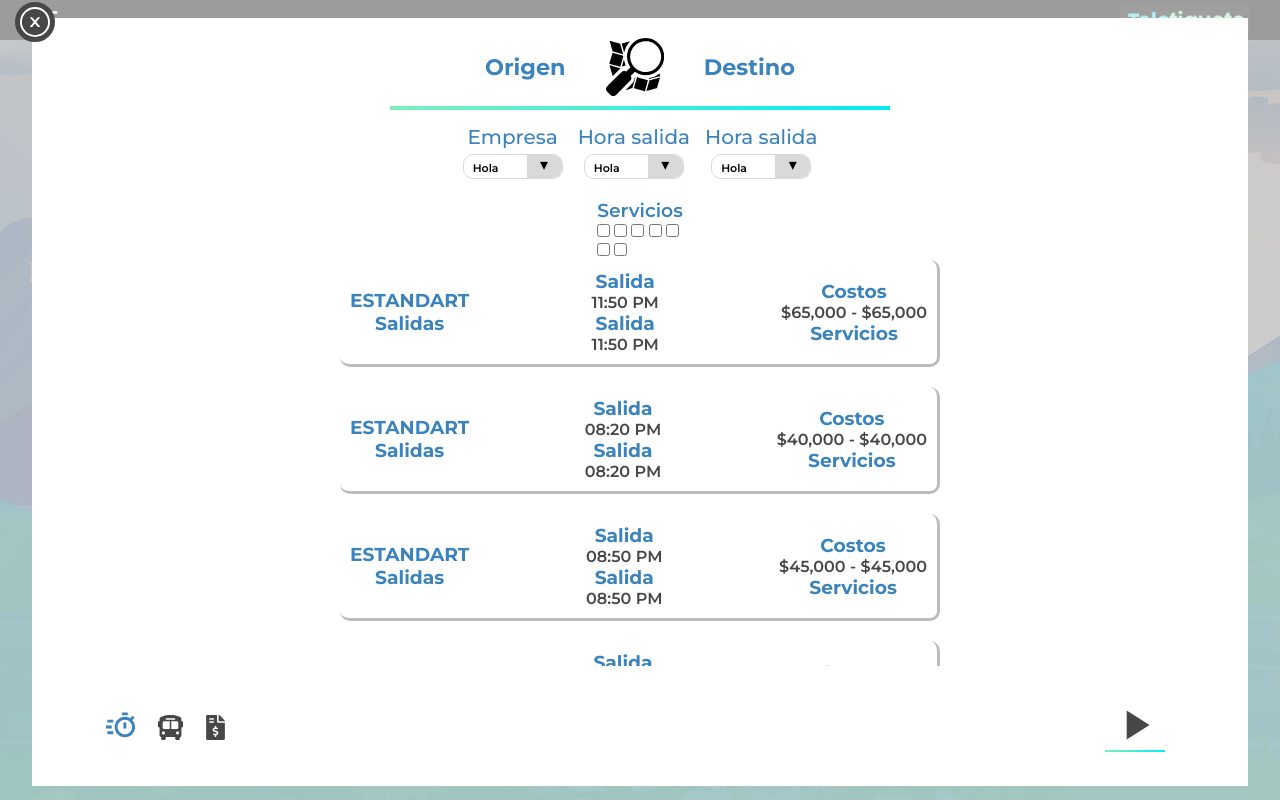
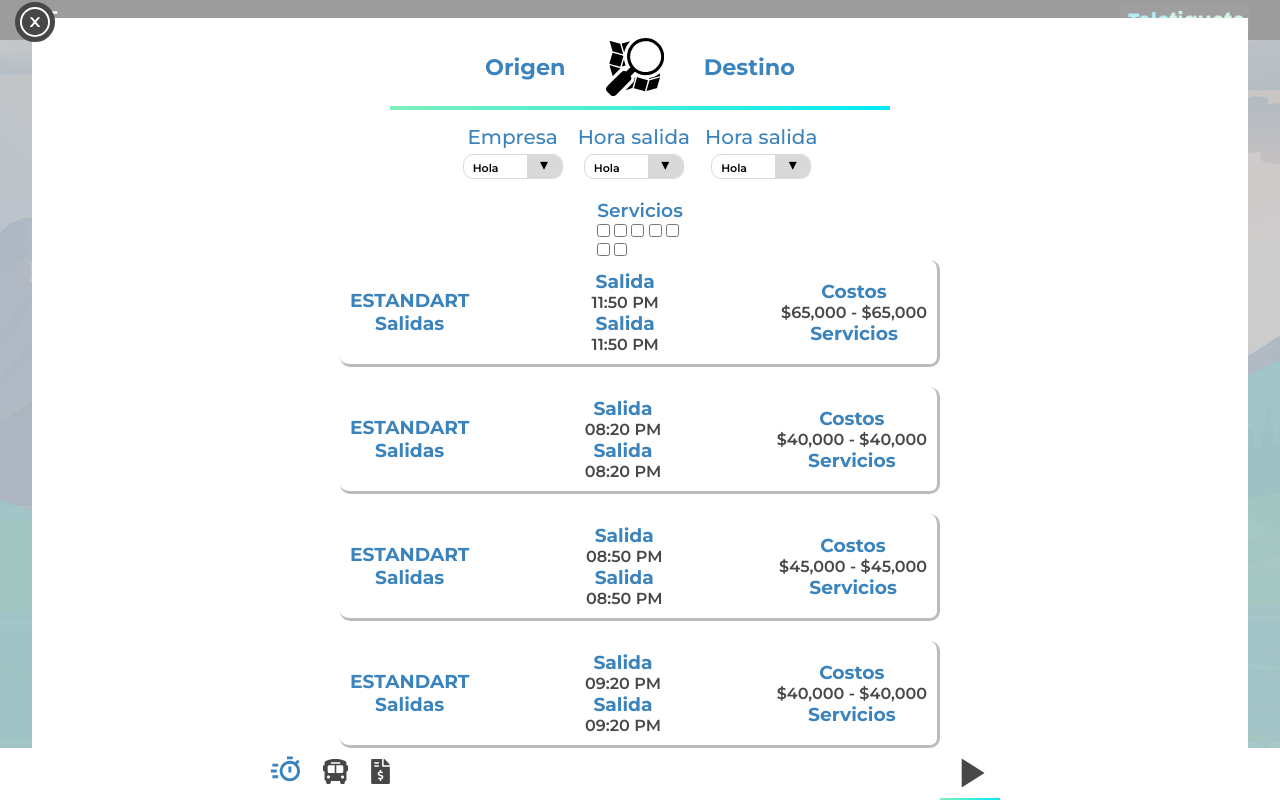
Before and after one commit to Jhuset2003/Teletiquete, a React (Create React App) app: page / in a window 1280 px wide. Both pictures are taken after typing "Sample", "Sample", "2020-01-15", "2020-01-15", "Sample" into the empty fields and a click on the input "Buscar". Built offline with nearby package versions, Linux system fonts and the light colour scheme.

Commit message:
Cell v1.5.5

```diff
--- a/src/Components/Forms/SearchForm.jsx
+++ b/src/Components/Forms/SearchForm.jsx
@@ -91,6 +91,7 @@ export const SearchForm = () => {
         <div className='BusStepsConatiner'>
             <button onClick={() => {closeBusSteps(); setSteps(1)}} style={{zIndex:11}} className="stopSteps"><AiFillCloseCircle/></button>
             <Bus datos={datos} step={steps} setSteps={setSteps}/>
+            <div className='nextAndProgressBar'>
                 <button style={{zIndex:11}} onClick={() => {setSteps(steps + 1)}} className="next" disabled={false}><i><MdPlayArrow/></i></button>
                 <div className='progressBar' style={{zIndex:11}}>
                     <ul>
@@ -100,6 +101,7 @@ export const SearchForm = () => {
                     </ul>
                 </div>
             </div>
+        </div>
     }
     </>
   )
--- a/src/Styles/FormsS/SearchForm.scss
+++ b/src/Styles/FormsS/SearchForm.scss
@@ -144,8 +144,15 @@
         color: V.$Ctext;
 
     }
+    .nextAndProgressBar{
+        display: flex;
+        flex-direction: row-reverse;
+        align-items: center;
+        align-self: center;
+        width: 100vw;
+        background-color: white;
+        justify-content: space-around;
         .progressBar{
-        position: absolute;
             bottom: 6%;
             left: 9%;
             ul{
@@ -159,15 +166,18 @@
                 li{
                     font-size: 25px;
                     color: V.$Ctext;
+                    &:nth-last-child(3){
+                        font-size: 35px;
                     }
+
+                }
+
                 .active{
-                font-size: 35px;
                     color: V.$Csub;
                 }
             }
         }
         .next{
-        position: fixed;
             bottom: 6%;
             right: 9%;
             background: none;
@@ -192,3 +202,5 @@
             }
         }
     }
+
+}
--- a/src/Styles/Modals/Bus.scss
+++ b/src/Styles/Modals/Bus.scss
@@ -8,6 +8,7 @@
     overflow: scroll;
     min-height: 275px;
     padding-top: 18px;
+    padding-bottom: 18px;
 
     .steps{
         display: contents;
@@ -20,6 +21,6 @@
         flex-direction: column;
         max-width: 1600px;
         max-height: 1080px;
-        min-height: 600px;
+        min-height: 644px;
     }
 }
--- a/src/Styles/Modals/Steps/Step1.scss
+++ b/src/Styles/Modals/Steps/Step1.scss
@@ -124,7 +124,7 @@
     display: flex;
     flex-direction: column;
     gap: 20px;
-    margin: 0px 10px 120px 10px;
+    margin: 0px 10px 10px 10px;
     &::-webkit-scrollbar{
         display: none;
     }
```
Lines whose indentation alone changed are shown as unchanged.
